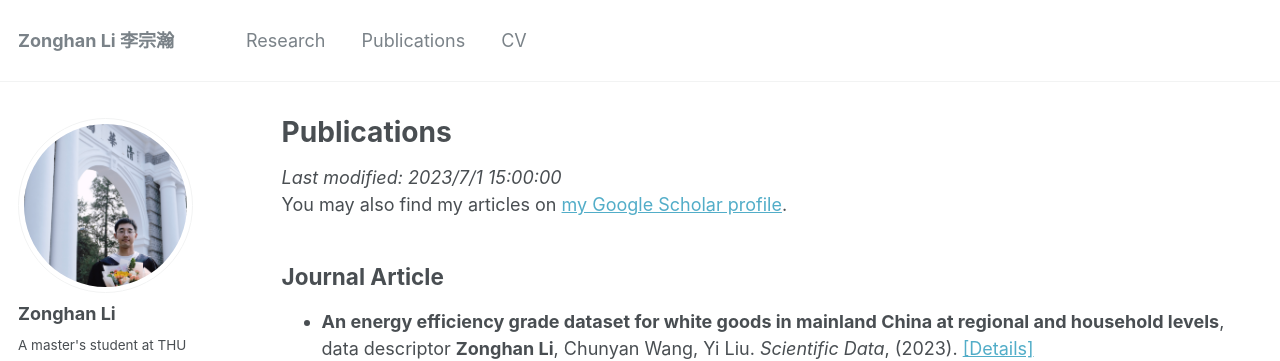
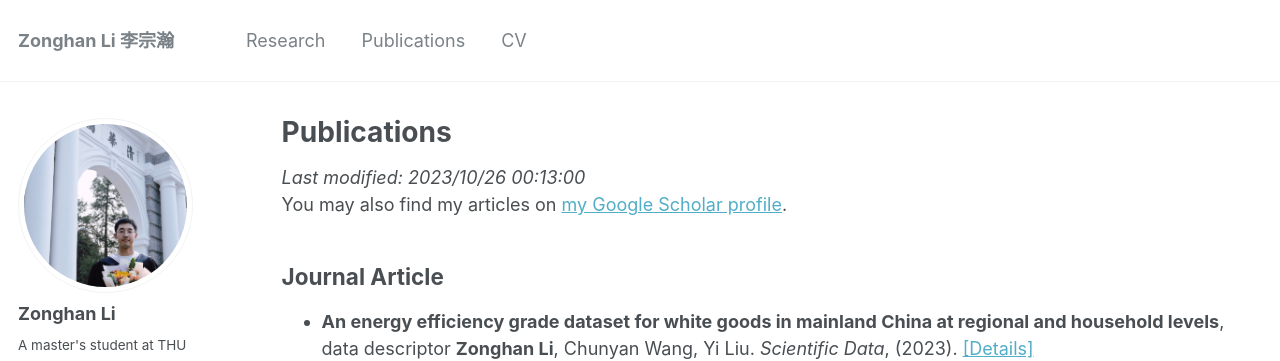
Before and after one commit to lzh3278/lzh.github.io, a Jekyll site: the page built from _pages/publications.md, in a window 1280 px wide and 900 px high. Shown: the top 361 px of the window. Built offline with Jekyll 4.4.1, drawn with Linux system fonts in a browser that asks for light colours; some web fonts are replaced.

Commit message:
Update publications.md

```diff
--- a/_pages/publications.md
+++ b/_pages/publications.md
@@ -4,7 +4,7 @@ title: "Publications"
 permalink: /publications/
 author_profile: true
 ---
-*Last modified: 2023/7/1 15:00:00*
+*Last modified: 2023/10/26 00:13:00*
 You may also find my articles on [my Google Scholar profile](https://scholar.google.com/citations?user=v66rmnsAAAAJ).
 
 Journal Article
```
